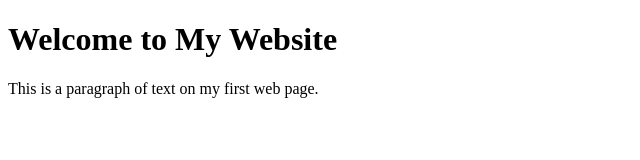
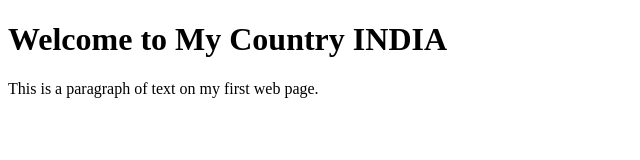
Before and after one commit to singhankit7476/test1, a plain HTML site: page index.html in a window 1280 px wide. Shown: the whole page, without its empty margins (0-640 px from the left). Drawn offline with Linux system fonts and the light colour scheme.

Commit message:
Update index.html

```diff
--- a/index.html
+++ b/index.html
@@ -6,7 +6,7 @@
     <title>My First Web Page</title>
 </head>
 <body>
-    <h1>Welcome to My Website</h1>
+    <h1>Welcome to My Country INDIA</h1>
     <p>This is a paragraph of text on my first web page.</p>
 </body>
 </html>
```
